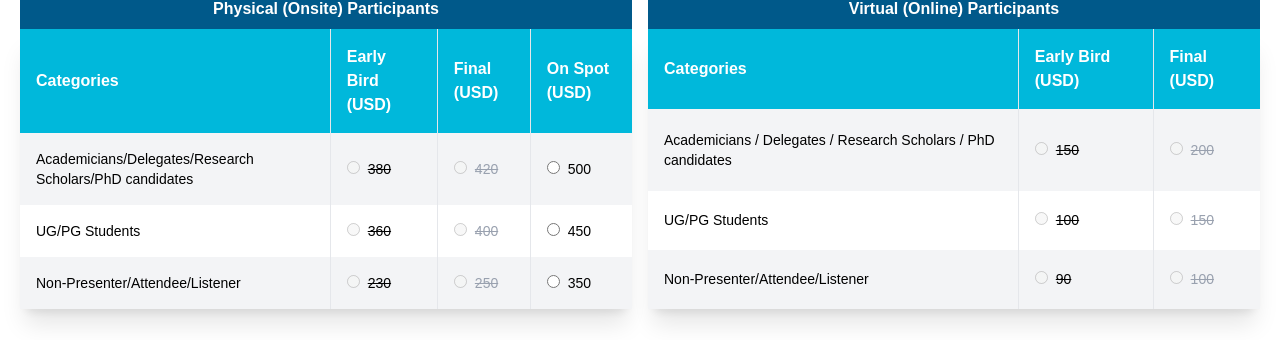
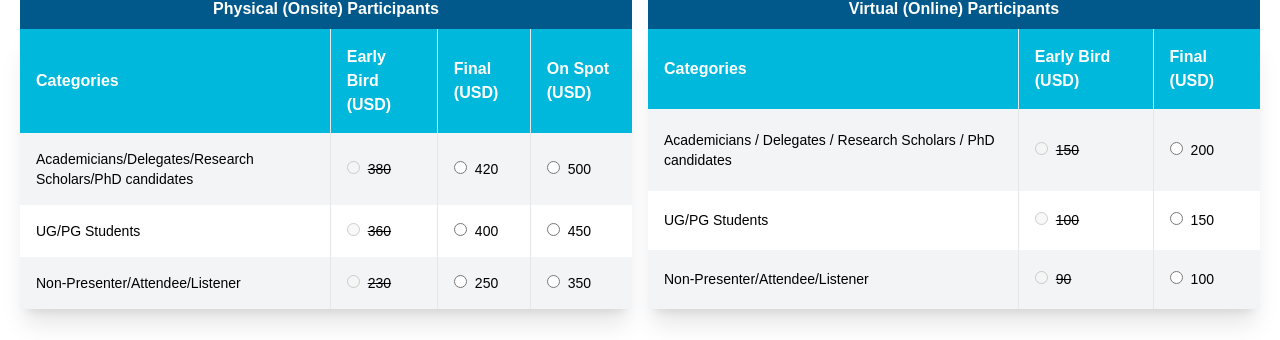
Before and after one commit to confworld-git/iclsmha-frontend-2026, a React (Vite) app: page /registration-fees in a window 1280 px wide. Shown: the part 1997-2337 px from the top of the page. Built offline with nearby package versions, Linux system fonts and the light colour scheme.

Commit message:
final enabled

```diff
--- a/src/assets/view/registration/RegistrationFee.jsx
+++ b/src/assets/view/registration/RegistrationFee.jsx
@@ -590,8 +590,8 @@ const RegistrationFee = () => {
                       </label>
                     </td>
                     <td className="p-4 border-r border-gray-200">
-                      <label className={!isFinal ? "line-through text-gray-400" : ""}>
-                        <input disabled={!isFinal} type="radio" name="price" onChange={() => handleBaseSelect(item.final, fee.title, item.category)} value={item.final} className="mr-2" />
+                      <label >
+                        <input  type="radio" name="price" onChange={() => handleBaseSelect(item.final, fee.title, item.category)} value={item.final} className="mr-2" />
                         {item.final}
                       </label>
                     </td>
@@ -633,8 +633,8 @@ const RegistrationFee = () => {
                       </label>
                     </td>
                     <td className="p-4">
-                      <label className={!isFinal ? "line-through text-gray-400" : ""}>
-                        <input disabled={!isFinal} type="radio" name="price" onChange={() => handleBaseSelect(item.final, fee.title, item.category)} value={item.final} className="mr-2" />
+                      <label >
+                        <input  type="radio" name="price" onChange={() => handleBaseSelect(item.final, fee.title, item.category)} value={item.final} className="mr-2" />
                         {item.final}
                       </label>
                     </td>
```
